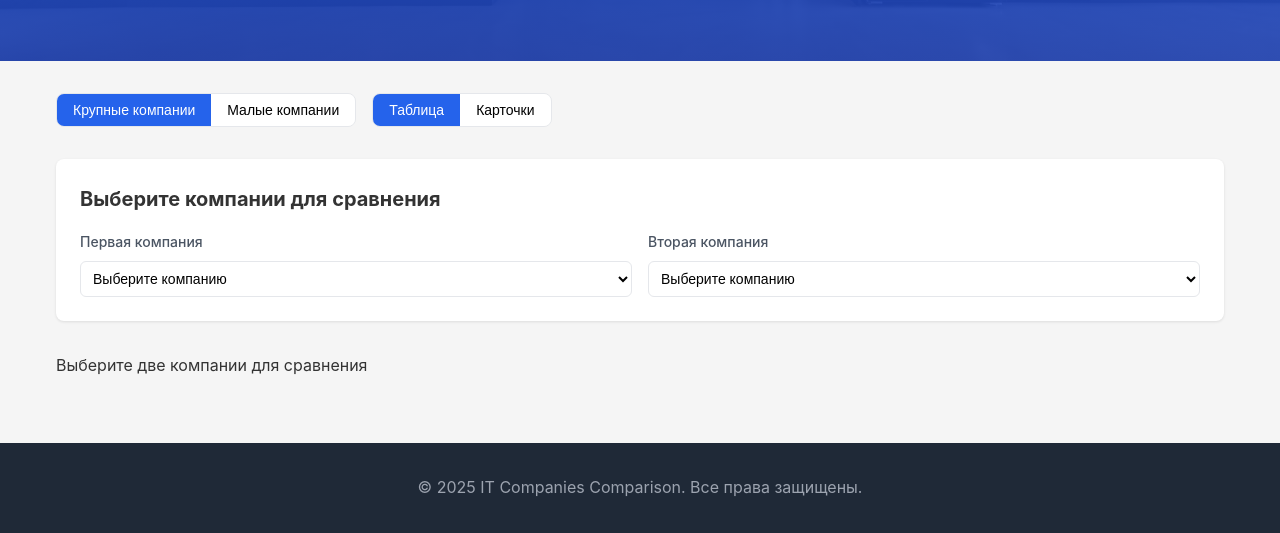
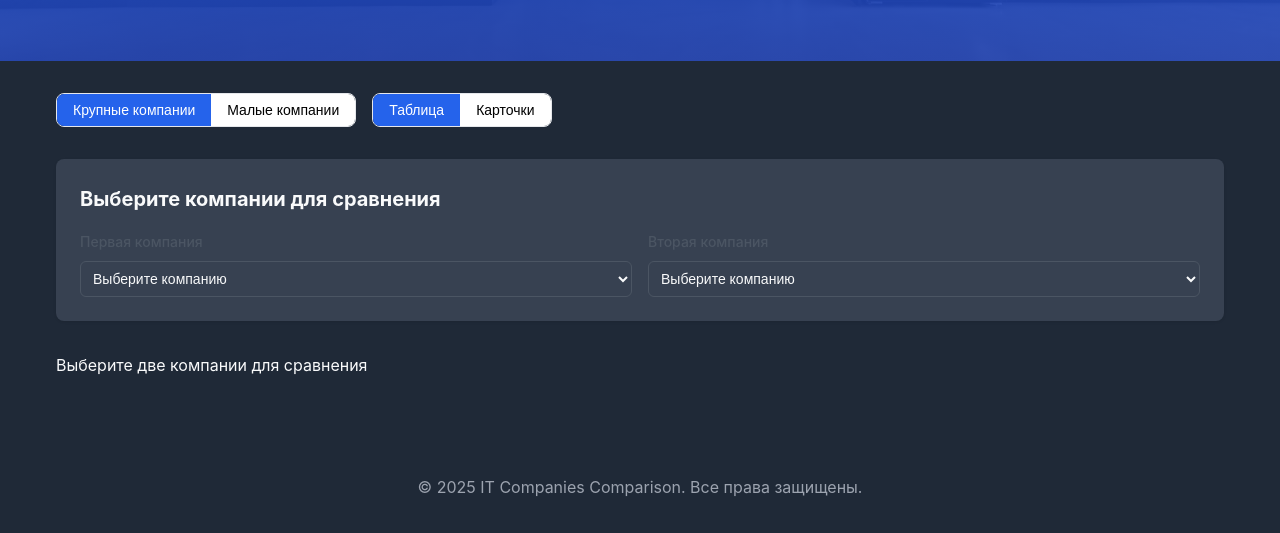
Before and after one commit to ZuerstOneLove/EnglishSite, a plain HTML site: page index.html in a window 1280 px wide. Both pictures are taken after a click on the button "🌙 Тема". Shown: the part 339-872 px from the top of the page. Drawn offline with Linux system fonts and the light colour scheme.

Commit message:
Dark Theme.css

```diff
--- a/style.css
+++ b/style.css
@@ -393,3 +393,28 @@ footer {
   align-items: flex-start;
   gap: 10px;
 }
+
+body.dark {
+  background-color: #1f2937;
+  color: #f9fafb;
+}
+
+body.dark .company-selection,
+body.dark .comparison-table,
+body.dark .company-card,
+body.dark select {
+  background-color: #374151;
+  color: #f9fafb;
+  border-color: #4b5563;
+}
+
+body.dark .row-value,
+body.dark .company-region,
+body.dark .card-info-item {
+  color: #d1d5db;
+}
+
+.company-logo:hover {
+  transform: scale(1.1);
+  transition: transform 0.3s ease;
+}
```
